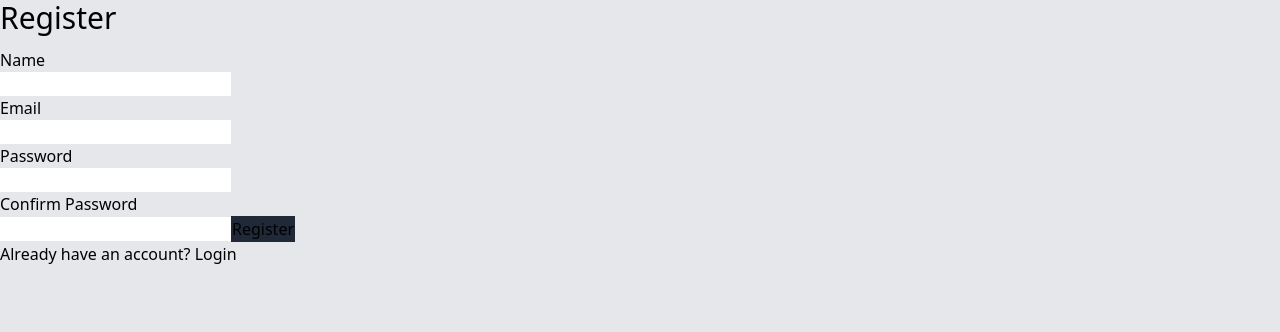
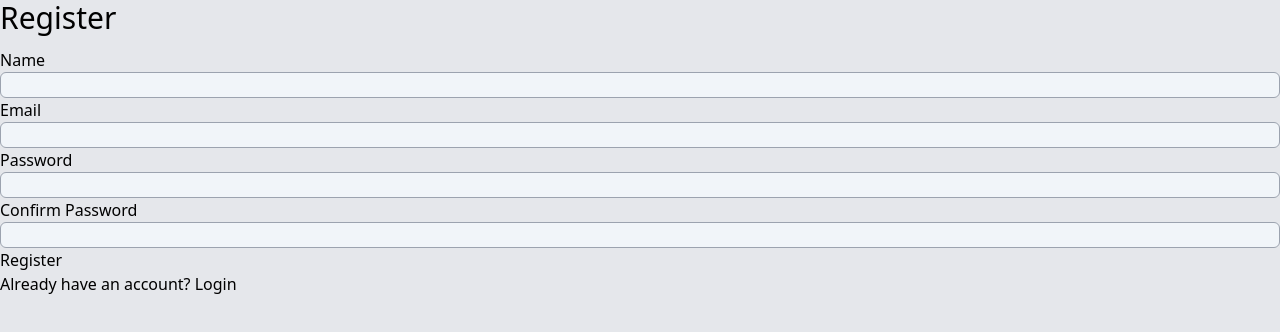
Before and after one commit to tiburcekouagou/laravel-vue-frontend, a Vue app: page /register in a window 1280 px wide. Shown: the top 332 px of the page. Built offline with nearby package versions, Linux system fonts and the light colour scheme.

Commit message:
Implemented the user fonctionality

```diff
--- a/src/axios.ts
+++ b/src/axios.ts
@@ -1,6 +1,6 @@
 import axios from 'axios'
 export default axios.create({
-  baseURL: 'http://localhost:8000',
+  baseURL: 'http://localhost:8000/api',
   headers: {
     Accept: 'application/json',
     'Content-Type': 'application/json',
--- a/src/views/RegisterView.vue
+++ b/src/views/RegisterView.vue
@@ -1,29 +1,61 @@
-<script setup lang="ts"></script>
+<script setup lang="ts">
+import axiosClient from '@/axios'
+import { ref } from 'vue'
+
+interface RegisterPayload {
+  name: string
+  email: string
+  password: string
+  password_confirmation: string
+}
+
+const form = ref<RegisterPayload>({
+  name: '',
+  email: '',
+  password: '',
+  password_confirmation: ''
+})
+
+function register(payload: RegisterPayload) {
+  axiosClient
+    .get('/sanctum/csrf-cookie', {
+      baseURL: 'http://localhost:8000'
+    })
+    .then(async (response) => {
+      const res = await axiosClient.post('/register', payload)
+      console.log(res)
+    })
+}
+</script>
 <template>
   <div class="register">
     <h1>Register</h1>
-    <form>
+    <form @submit.prevent="register(form)">
       <label>
         <div>Name</div>
-        <input type="text" />
+        <input type="text" v-model="form.name" />
       </label>
 
       <label>
         <div>Email</div>
-        <input type="email" />
+        <input type="email" v-model="form.email" />
       </label>
 
       <label>
         <div>Password</div>
-        <input type="password" />
+        <input type="password" v-model="form.password" />
       </label>
 
       <label>
         <div>Confirm Password</div>
-        <input type="confirm_password" />
+        <input type="password" v-model="form.password_confirmation" />
       </label>
 
-      <button class="btn">Register</button>
+      <button
+        class="text-white bg-gray-700 hover:bg-gray-800 inline-block mt-3 px-3 py-2 rounded-sm shadow-sm"
+      >
+        Register
+      </button>
     </form>
 
     <p>
@@ -32,3 +64,8 @@
     </p>
   </div>
 </template>
+<style scoped>
+input {
+  @apply border border-gray-400 bg-slate-100 rounded-md block w-full;
+}
+</style>
```
